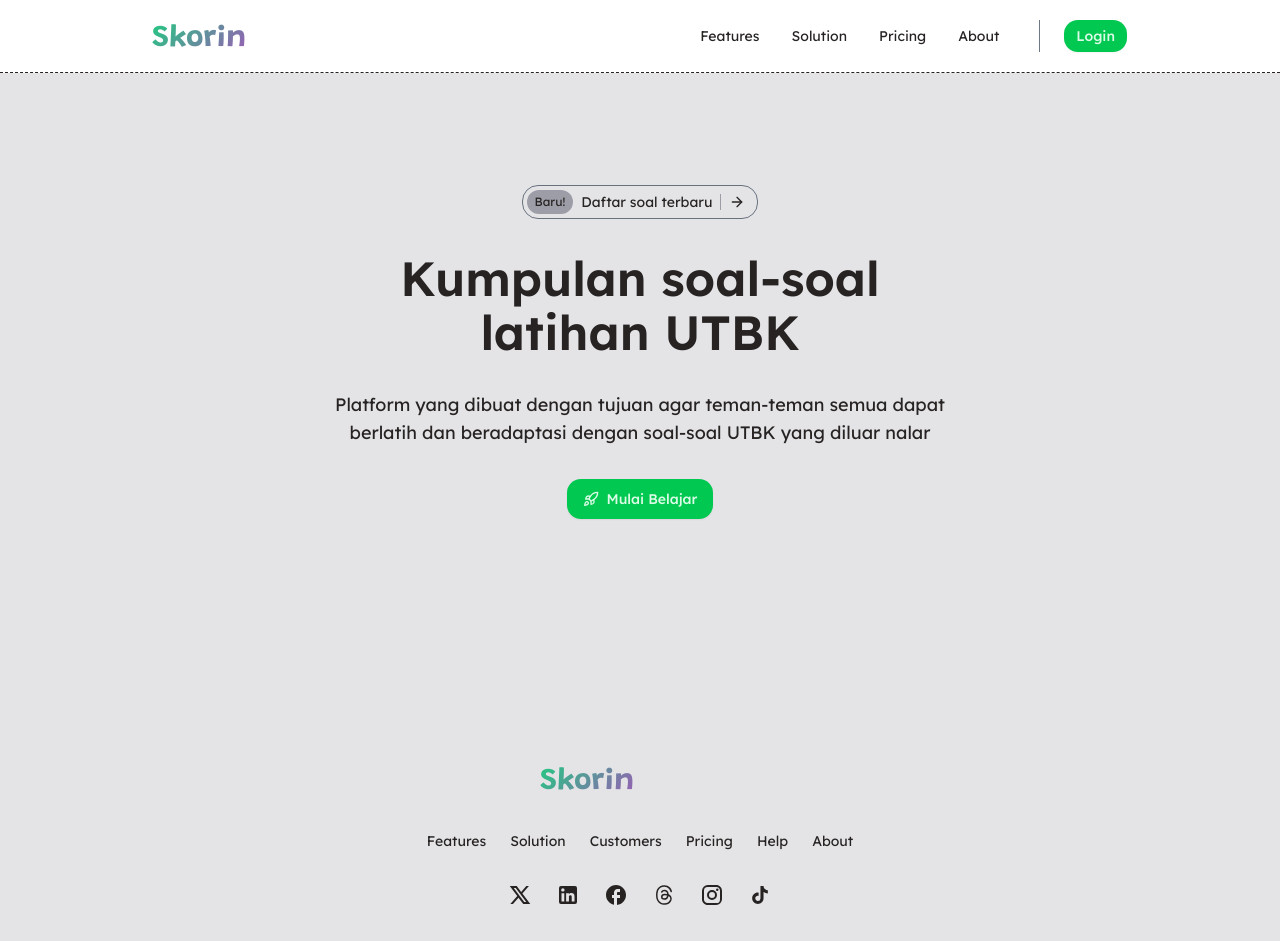
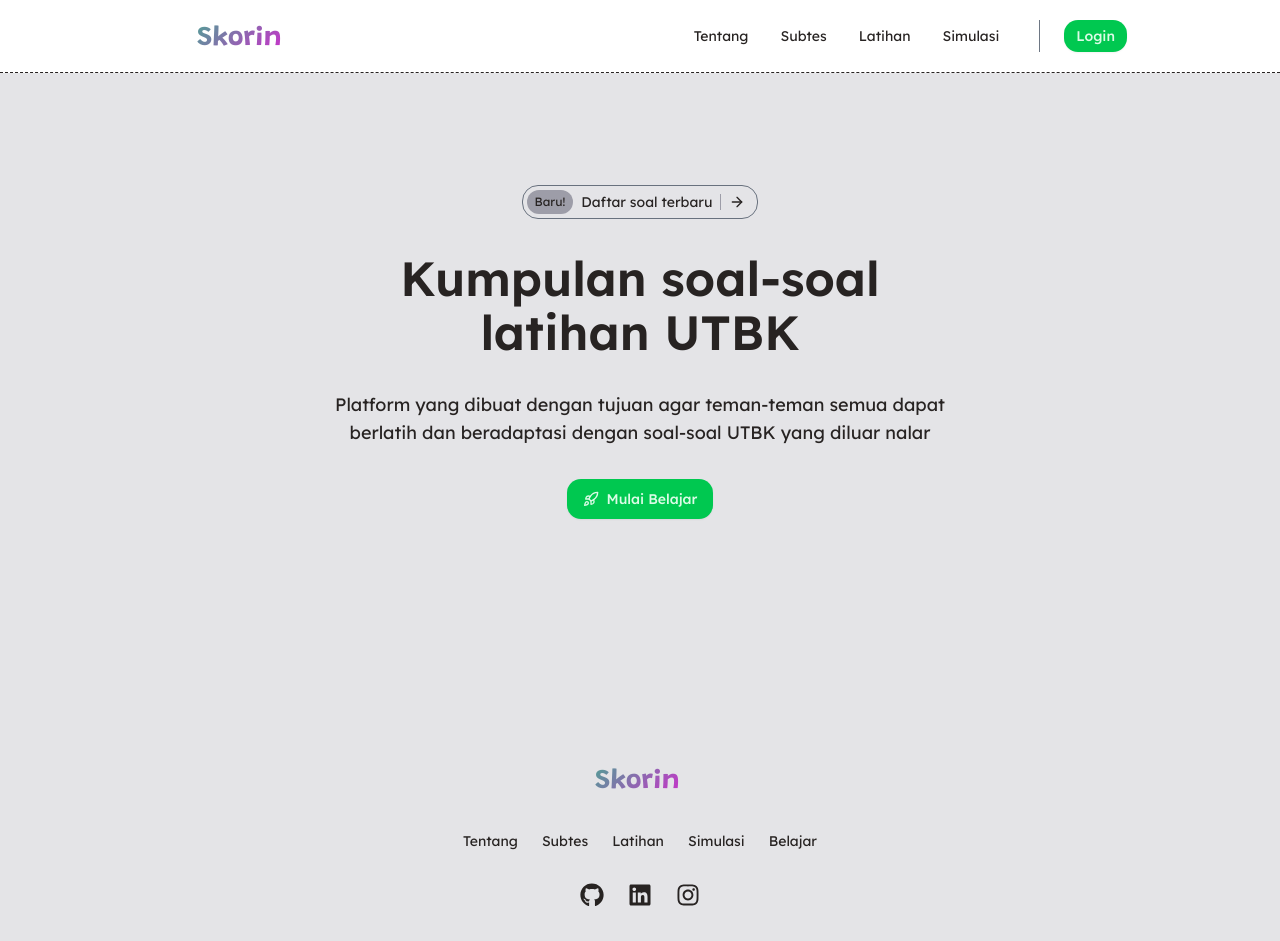
Before and after one commit to Treexle/belajar-utbk, a Next.js app: page / in a window 1280 px wide. Shown: the top 941 px of the page. Built offline with nearby package versions, Linux system fonts and the light colour scheme.

Commit message:
Page : Finishing Landing Page, Adding Logo, Section Link

```diff
--- a/src/components/footer.tsx
+++ b/src/components/footer.tsx
@@ -1,29 +1,26 @@
 import { Logo } from "@/components/logo";
 import Link from "next/link";
+import { FaGithub, FaLinkedin, FaInstagram } from "react-icons/fa";
 
 const links = [
   {
-    title: "Features",
+    title: "Tentang",
     href: "#",
   },
   {
-    title: "Solution",
+    title: "Subtes",
     href: "#",
   },
   {
-    title: "Customers",
+    title: "Latihan",
     href: "#",
   },
   {
-    title: "Pricing",
+    title: "Simulasi",
     href: "#",
   },
   {
-    title: "Help",
-    href: "#",
-  },
-  {
-    title: "About",
+    title: "Belajar",
     href: "#",
   },
 ];
@@ -33,11 +30,7 @@
     <>
       <footer className="py-16 md:py-32">
         <div className="mx-auto max-w-5xl px-6">
-          <Link
-            href="/"
-            aria-label="go home"
-            className="mx-auto block size-fit"
-          >
+          <Link href="/" aria-label="go home" className="mx-auto block w-fit">
             <Logo />
           </Link>
 
@@ -54,134 +47,36 @@
           </div>
           <div className="my-8 flex flex-wrap justify-center gap-6 text-sm">
             <Link
-              href="#"
+              href="https://github.com/treexle"
               target="_blank"
               rel="noopener noreferrer"
-              aria-label="X/Twitter"
+              aria-label="Github"
               className="text-muted-foreground hover:text-primary block"
             >
-              <svg
-                className="size-6"
-                xmlns="http://www.w3.org/2000/svg"
-                width="1em"
-                height="1em"
-                viewBox="0 0 24 24"
-              >
-                <path
-                  fill="currentColor"
-                  d="M10.488 14.651L15.25 21h7l-7.858-10.478L20.93 3h-2.65l-5.117 5.886L8.75 3h-7l7.51 10.015L2.32 21h2.65zM16.25 19L5.75 5h2l10.5 14z"
-                ></path>
-              </svg>
+              <FaGithub className="size-6" />
             </Link>
             <Link
-              href="#"
+              href="https://www.linkedin.com/in/muhamad-fathir-fardan/"
               target="_blank"
               rel="noopener noreferrer"
               aria-label="LinkedIn"
               className="text-muted-foreground hover:text-primary block"
             >
-              <svg
-                className="size-6"
-                xmlns="http://www.w3.org/2000/svg"
-                width="1em"
-                height="1em"
-                viewBox="0 0 24 24"
-              >
-                <path
-                  fill="currentColor"
-                  d="M19 3a2 2 0 0 1 2 2v14a2 2 0 0 1-2 2H5a2 2 0 0 1-2-2V5a2 2 0 0 1 2-2zm-.5 15.5v-5.3a3.26 3.26 0 0 0-3.26-3.26c-.85 0-1.84.52-2.32 1.3v-1.11h-2.79v8.37h2.79v-4.93c0-.77.62-1.4 1.39-1.4a1.4 1.4 0 0 1 1.4 1.4v4.93zM6.88 8.56a1.68 1.68 0 0 0 1.68-1.68c0-.93-.75-1.69-1.68-1.69a1.69 1.69 0 0 0-1.69 1.69c0 .93.76 1.68 1.69 1.68m1.39 9.94v-8.37H5.5v8.37z"
-                ></path>
-              </svg>
+              <FaLinkedin className="size-6" />
             </Link>
             <Link
-              href="#"
-              target="_blank"
-              rel="noopener noreferrer"
-              aria-label="Facebook"
-              className="text-muted-foreground hover:text-primary block"
-            >
-              <svg
-                className="size-6"
-                xmlns="http://www.w3.org/2000/svg"
-                width="1em"
-                height="1em"
-                viewBox="0 0 24 24"
-              >
-                <path
-                  fill="currentColor"
-                  d="M22 12c0-5.52-4.48-10-10-10S2 6.48 2 12c0 4.84 3.44 8.87 8 9.8V15H8v-3h2V9.5C10 7.57 11.57 6 13.5 6H16v3h-2c-.55 0-1 .45-1 1v2h3v3h-3v6.95c5.05-.5 9-4.76 9-9.95"
-                ></path>
-              </svg>
-            </Link>
-            <Link
-              href="#"
-              target="_blank"
-              rel="noopener noreferrer"
-              aria-label="Threads"
-              className="text-muted-foreground hover:text-primary block"
-            >
-              <svg
-                className="size-6"
-                xmlns="http://www.w3.org/2000/svg"
-                width="1em"
-                height="1em"
-                viewBox="0 0 24 24"
-              >
-                <path
-                  fill="none"
-                  stroke="currentColor"
-                  strokeLinecap="round"
-                  strokeLinejoin="round"
-                  strokeWidth="1.5"
-                  d="M19.25 8.505c-1.577-5.867-7-5.5-7-5.5s-7.5-.5-7.5 8.995s7.5 8.996 7.5 8.996s4.458.296 6.5-3.918c.667-1.858.5-5.573-6-5.573c0 0-3 0-3 2.5c0 .976 1 2 2.5 2s3.171-1.027 3.5-3c1-6-4.5-6.5-6-4"
-                  color="currentColor"
-                ></path>
-              </svg>
-            </Link>
-            <Link
-              href="#"
-              target="_blank"
+              href="https://instagram.com/fathir.fdn"
+              target="_blank" //untuk membuka link di tab baru
               rel="noopener noreferrer"
               aria-label="Instagram"
               className="text-muted-foreground hover:text-primary block"
             >
-              <svg
-                className="size-6"
-                xmlns="http://www.w3.org/2000/svg"
-                width="1em"
-                height="1em"
-                viewBox="0 0 24 24"
-              >
-                <path
-                  fill="currentColor"
-                  d="M7.8 2h8.4C19.4 2 22 4.6 22 7.8v8.4a5.8 5.8 0 0 1-5.8 5.8H7.8C4.6 22 2 19.4 2 16.2V7.8A5.8 5.8 0 0 1 7.8 2m-.2 2A3.6 3.6 0 0 0 4 7.6v8.8C4 18.39 5.61 20 7.6 20h8.8a3.6 3.6 0 0 0 3.6-3.6V7.6C20 5.61 18.39 4 16.4 4zm9.65 1.5a1.25 1.25 0 0 1 1.25 1.25A1.25 1.25 0 0 1 17.25 8A1.25 1.25 0 0 1 16 6.75a1.25 1.25 0 0 1 1.25-1.25M12 7a5 5 0 0 1 5 5a5 5 0 0 1-5 5a5 5 0 0 1-5-5a5 5 0 0 1 5-5m0 2a3 3 0 0 0-3 3a3 3 0 0 0 3 3a3 3 0 0 0 3-3a3 3 0 0 0-3-3"
-                ></path>
-              </svg>
-            </Link>
-            <Link
-              href="#"
-              target="_blank"
-              rel="noopener noreferrer"
-              aria-label="TikTok"
-              className="text-muted-foreground hover:text-primary block"
-            >
-              <svg
-                className="size-6"
-                xmlns="http://www.w3.org/2000/svg"
-                width="1em"
-                height="1em"
-                viewBox="0 0 24 24"
-              >
-                <path
-                  fill="currentColor"
-                  d="M16.6 5.82s.51.5 0 0A4.28 4.28 0 0 1 15.54 3h-3.09v12.4a2.59 2.59 0 0 1-2.59 2.5c-1.42 0-2.6-1.16-2.6-2.6c0-1.72 1.66-3.01 3.37-2.48V9.66c-3.45-.46-6.47 2.22-6.47 5.64c0 3.33 2.76 5.7 5.69 5.7c3.14 0 5.69-2.55 5.69-5.7V9.01a7.35 7.35 0 0 0 4.3 1.38V7.3s-1.88.09-3.24-1.48"
-                ></path>
-              </svg>
+              <FaInstagram className="size-6 " />
             </Link>
           </div>
           <span className="text-muted-foreground block text-center text-sm">
             {" "}
-            © {new Date().getFullYear()} Tailark, All rights reserved
+            © {new Date().getFullYear()} M Fathir F, All rights reserved
           </span>
         </div>
       </footer>
--- a/src/components/hero-section.tsx
+++ b/src/components/hero-section.tsx
@@ -13,10 +13,10 @@
 import { Button } from "@/components/ui/button";
 
 const menuItems = [
-  { name: "Features", href: "#" },
-  { name: "Solution", href: "#" },
-  { name: "Pricing", href: "#" },
-  { name: "About", href: "#" },
+  { name: "Tentang", href: "#" },
+  { name: "Subtes", href: "#" },
+  { name: "Latihan", href: "#" },
+  { name: "Simulasi", href: "#" },
 ];
 
 export default function HeroSection() {
--- a/src/components/logo.tsx
+++ b/src/components/logo.tsx
@@ -9,7 +9,7 @@
 }) => {
   return (
     <svg
-      width="200"
+      width="180"
       height="40"
       viewBox="0 0 200 40"
       xmlns="http://www.w3.org/2000/svg"
@@ -35,8 +35,8 @@
         </linearGradient>
       </defs>
       <text
-        x="0"
-        y="30"
+        x="50"
+        y="30"//ini yang bikin teks nya ditengah
         className="mx-auto"
         fontSize="30"
         fontWeight="bold"
@@ -63,7 +63,7 @@
       viewBox="0 0 18 18"
       fill="none"
       xmlns="http://www.w3.org/2000/svg"
-      className={cn("size-5", className)}
+      className={cn("block mx-auto", className)}
     >
       <path
         d="M3 0H5V18H3V0ZM13 0H15V18H13V0ZM18 3V5H0V3H18ZM0 15V13H18V15H0Z"
```
